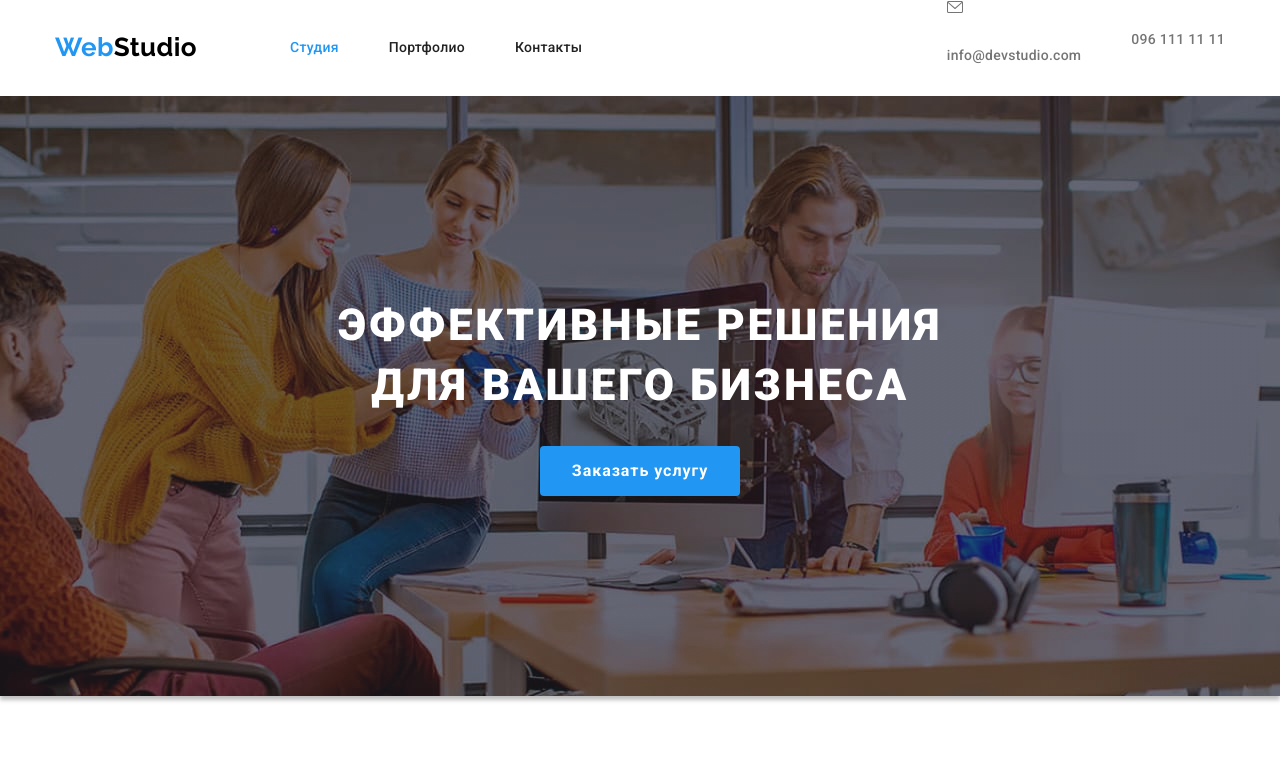
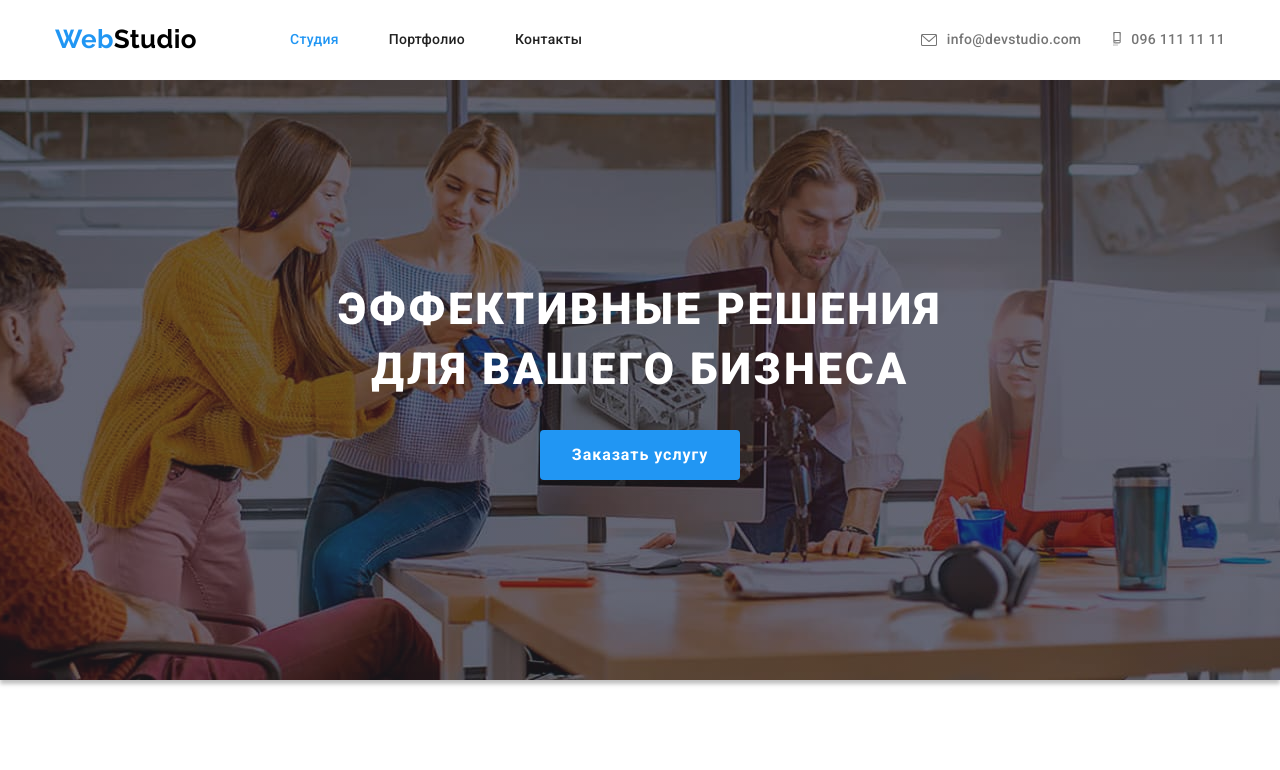
Before and after one commit to AnnaKostyanaya/goit-markup-hw-04, a plain HTML site: page index.html in a window 1280 px wide. Shown: the top 770 px of the page. Drawn offline with nearby package versions, Linux system fonts and the light colour scheme.

Commit message:
mail and tel

```diff
--- a/css/styles.css
+++ b/css/styles.css
@@ -89,12 +89,15 @@ text-decoration: none;
 
 .list.site-nav {
     margin-left: 93px;
-    margin-right: 331px;
+    margin-right: 318px;
 }
 
-.list.site-nav .item-nav:not(:last-child),
+.list.site-nav .item-nav:not(:last-child) {
+    margin-right: 50px;
+}
+
 .list.contacts .item-contacts:not(:last-child) {
-    margin-right: 50px;
+    margin-right:30px;
 }
 
 /* .list.contacts .item-contacts+.item-contacts {
@@ -157,7 +160,38 @@ text-decoration: none;
     color: var(--accent-color);
 }
 
-/* Иконка тел и почта
+.item-contacts.mail,
+.item-contacts.tel {
+    display: flex;
+    align-items: center;
+}
+
+.icon-mail,
+.item-contacts.mail>.link,
+.icon-tel,
+.item-contacts.tel>.link {
+    display: inline-block;
+}
+
+.icon-mail {
+    width: 16px;
+    height: 12px;
+    margin-right: 10px;
+}
+
+.icon-tel {
+    width: 10px;
+    height: 16px;
+    margin-right: 10px;
+}
+
+.icon-mail-alt:hover,
+.icon-tel-alt:hover {
+    fill:var(--accent-color);
+}
+
+
+/* Иконка тел и почта, но не выставлены в ряд
 .item-contacts.mail::before,
 .item-contacts.tel::before {
     display: inline-block;
@@ -180,13 +214,13 @@ text-decoration: none;
     height: 16px;
 } */
 
-/* .line {
+.line {
     border: 1px solid #ECECEC;
     width: 1600px;
     height: 0px;
     left: 0px;
     top: 80px;
-} */
+}
 .hline:after {
     content: " ";
     display: block;
--- a/index.html
+++ b/index.html
@@ -32,14 +32,52 @@
                 </nav>
                     <ul class="list contacts">
                         <li class="item-contacts mail">
-                            <svg width="16" height="12" viewBox="0 0 16 12" fill="none" xmlns="http://www.w3.org/2000/svg">
-                                <path
+                            <svg viewBox="0 0 16 12" class="icon-mail" fill="none" xmlns="http://www.w3.org/2000/svg">
+                                <path class="icon-mail-alt"
                                     d="M14.5 0H1.50001C0.672854 0 0 0.672853 0 1.50001V10.5C0 11.3271 0.672854 12 1.50001 12H14.5C15.3271 12 16 11.3271 16 10.5V1.50001C16 0.672853 15.3271 0 14.5 0V0ZM14.5 0.999994C14.5679 0.999994 14.6325 1.01409 14.6916 1.0387L8 6.83838L1.30833 1.0387C1.36742 1.01412 1.43204 0.999994 1.49998 0.999994H14.5ZM14.5 11H1.50001C1.22414 11 0.999996 10.7759 0.999996 10.5V2.09521L7.67236 7.87792C7.76661 7.95944 7.8833 7.99999 8 7.99999C8.1167 7.99999 8.23339 7.95948 8.32764 7.87792L15 2.09521V10.5C15 10.7759 14.7759 11 14.5 11V11Z"
                                     fill="#757575" />
                             </svg>
                             <a href="mailto:info@devstudio.com" class="link">info@devstudio.com</a>
                         </li>
                         <li class="item-contacts tel">
+                            <svg viewBox="0 0 13 23" class="icon-tel" fill="none" xmlns="http://www.w3.org/2000/svg">
+                                <g filter="url(#filter0_i_1_513)">
+                                    <path class="icon-tel-alt"
+                                        d="M11.5 0H4.5C3.67285 0 3 0.672848 3 1.5V14.5C3 15.3272 3.67285 16 4.5 16H11.5C12.3272 16 13 15.3272 13 14.5V1.5C13 0.672848 12.3272 0 11.5 0ZM4.5 1H11.5C11.7759 1 12 1.22412 12 1.5V12H4V1.5C4 1.22412 4.22412 1 4.5 1ZM11.5 15H4.5C4.22412 15 4 14.7759 4 14.5V13H12V14.5C12 14.7759 11.7759 15 11.5 15Z"
+                                        fill="#757575" />
+                                    <g filter="url(#filter1_d_1_513)">
+                                        <path
+                                            d="M5.35355 13.7389C5.54882 13.9213 5.54882 14.2169 5.35355 14.3992C5.15828 14.5816 4.84172 14.5816 4.64645 14.3992C4.45118 14.2169 4.45118 13.9213 4.64645 13.7389C4.84172 13.5566 5.15828 13.5566 5.35355 13.7389Z"
+                                            fill="#757575" />
+                                    </g>
+                                </g>
+                                <defs>
+                                    <filter id="filter0_i_1_513" x="3" y="0" width="10" height="20" filterUnits="userSpaceOnUse"
+                                        color-interpolation-filters="sRGB">
+                                        <feFlood flood-opacity="0" result="BackgroundImageFix" />
+                                        <feBlend mode="normal" in="SourceGraphic" in2="BackgroundImageFix" result="shape" />
+                                        <feColorMatrix in="SourceAlpha" type="matrix" values="0 0 0 0 0 0 0 0 0 0 0 0 0 0 0 0 0 0 127 0"
+                                            result="hardAlpha" />
+                                        <feOffset dy="4" />
+                                        <feGaussianBlur stdDeviation="2" />
+                                        <feComposite in2="hardAlpha" operator="arithmetic" k2="-1" k3="1" />
+                                        <feColorMatrix type="matrix" values="0 0 0 0 0 0 0 0 0 0 0 0 0 0 0 0 0 0 0.25 0" />
+                                        <feBlend mode="normal" in2="shape" result="effect1_innerShadow_1_513" />
+                                    </filter>
+                                    <filter id="filter1_d_1_513" x="0.5" y="13.6022" width="9" height="8.93384" filterUnits="userSpaceOnUse"
+                                        color-interpolation-filters="sRGB">
+                                        <feFlood flood-opacity="0" result="BackgroundImageFix" />
+                                        <feColorMatrix in="SourceAlpha" type="matrix" values="0 0 0 0 0 0 0 0 0 0 0 0 0 0 0 0 0 0 127 0"
+                                            result="hardAlpha" />
+                                        <feOffset dy="4" />
+                                        <feGaussianBlur stdDeviation="2" />
+                                        <feComposite in2="hardAlpha" operator="out" />
+                                        <feColorMatrix type="matrix" values="0 0 0 0 0 0 0 0 0 0 0 0 0 0 0 0 0 0 0.25 0" />
+                                        <feBlend mode="normal" in2="BackgroundImageFix" result="effect1_dropShadow_1_513" />
+                                        <feBlend mode="normal" in="SourceGraphic" in2="effect1_dropShadow_1_513" result="shape" />
+                                    </filter>
+                                </defs>
+                            </svg>
                             <a href="tel:0961111111" class="link">096 111 11 11</a>
                         </li>
                     </ul>
```
